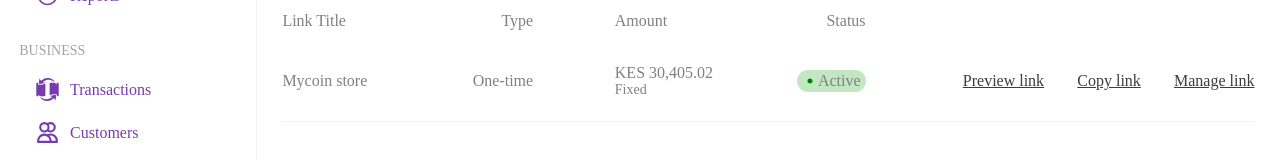
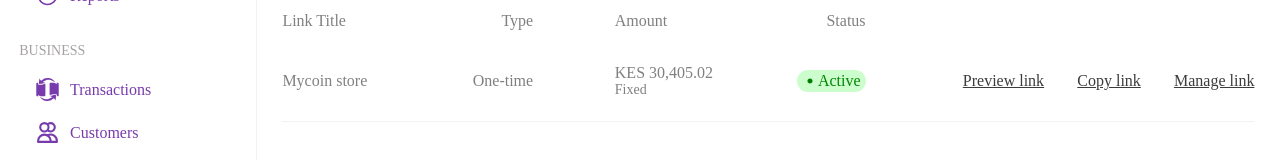
Before and after one commit to nwachukwuoparah/crypto, a React (Vite) app: page / in a window 1280 px wide. Shown: the part 222-382 px from the top of the page. Built offline with nearby package versions, Linux system fonts and the light colour scheme.

Commit message:
first commit

```diff
--- a/src/Paymentlink/paymentlink.css
+++ b/src/Paymentlink/paymentlink.css
@@ -24,12 +24,14 @@
   padding-top: 40px;
   border-bottom: 1px solid rgba(128, 128, 128, 10%);
 }
-.title{
+
+.title {
   display: flex;
   flex-direction: column;
   gap: 10px;
   color: rgb(60, 59, 59);
 }
+
 .Paymentlink_head_top button {
   display: flex;
   align-items: center;
@@ -83,9 +85,10 @@
 .active {
   display: flex;
   align-items: center;
-  background-color: rgba(3, 160, 3, 24%);
+  background-color: rgba(2, 246, 2, 20%);
   padding: 2px 5px;
   border-radius: 20px;
+  color: rgb(4, 133, 4);
 }
 
 .Links_navs {
```
